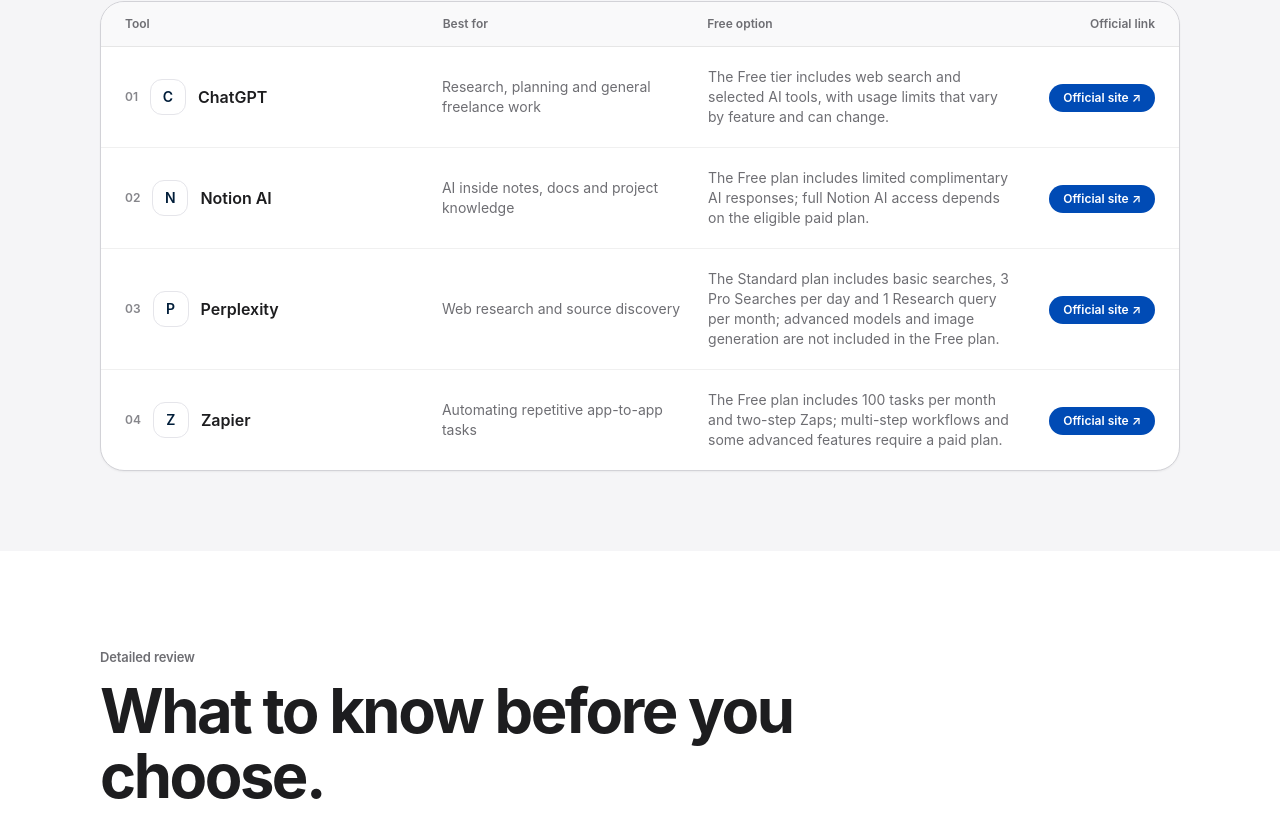
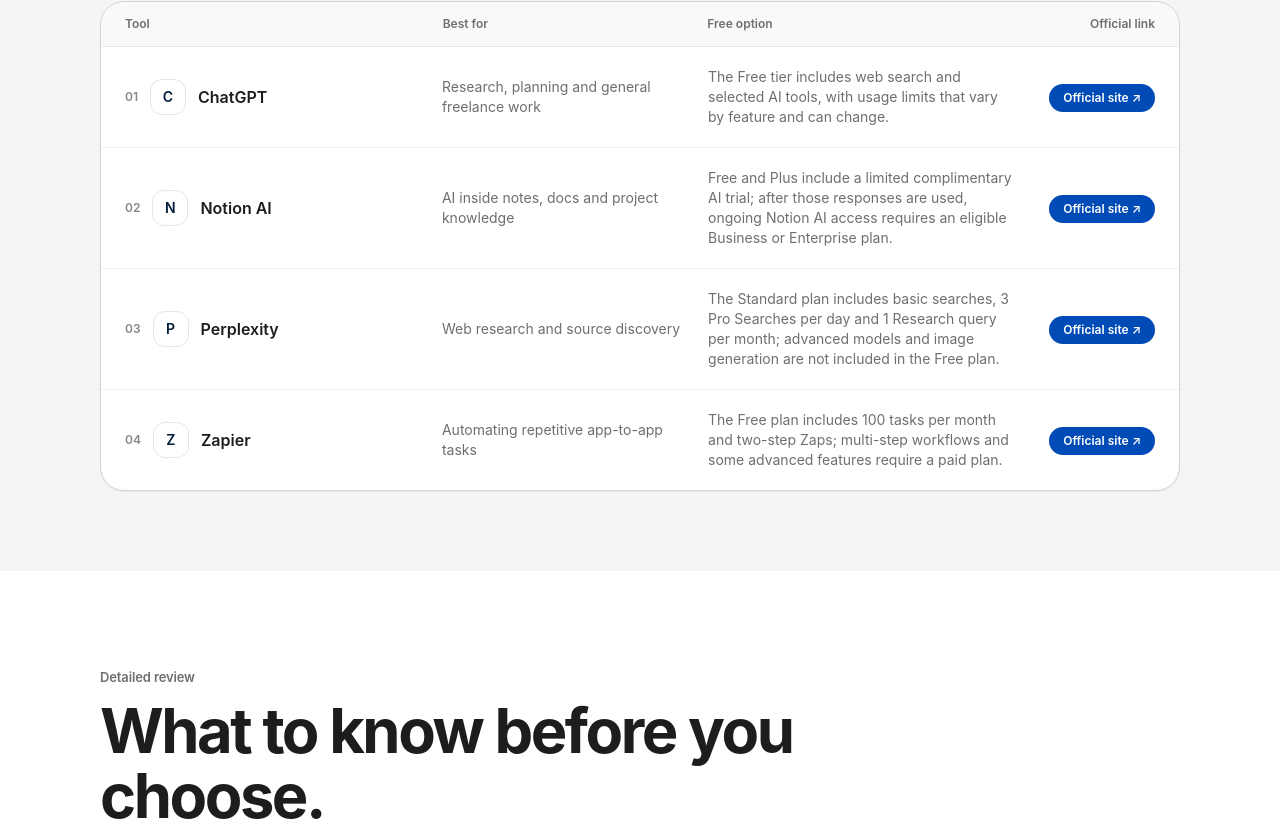
Before and after one commit to LinukaBandara/StackPick, a Next.js app: page /best/ai-productivity-tools-freelancers in a window 1280 px wide. Shown: the part 1348-2180 px from the top of the page. Built offline with nearby package versions, Linux system fonts and the light colour scheme; no server answers.

Commit message:
Clarify Notion AI complimentary trial limit

```diff
--- a/app/best/ai-productivity-tools-freelancers/page.tsx
+++ b/app/best/ai-productivity-tools-freelancers/page.tsx
@@ -18,7 +18,7 @@ export default function Page() {
       pricingNote="Plan details checked November 7, 2026. Perplexity Standard Free currently lists basic searches, 3 Pro Searches/day and 1 Research query/month. Notion AI is complimentary trial usage on Free/Plus; once used, continuing AI requires an eligible Business/Enterprise plan. Zapier Free lists 100 tasks/month and two-step Zaps. ChatGPT Free limits vary by feature. Review client-data terms and the cost of usage add-ons before depending on any feature."
       tools={[
         { name: "ChatGPT", bestFor: "Research, planning and general freelance work", freeOption: "The Free tier includes web search and selected AI tools, with usage limits that vary by feature and can change.", tradeoff: "Flexible, but you must build your own workflow around it.", url: "https://chatgpt.com/pricing/" },
-        { name: "Notion AI", bestFor: "AI inside notes, docs and project knowledge", freeOption: "The Free plan includes limited complimentary AI responses; full Notion AI access depends on the eligible paid plan.", tradeoff: "Most useful if your work already lives in Notion.", url: "https://www.notion.com/help/complimentary-ai-responses" },
+        { name: "Notion AI", bestFor: "AI inside notes, docs and project knowledge", freeOption: "Free and Plus include a limited complimentary AI trial; after those responses are used, ongoing Notion AI access requires an eligible Business or Enterprise plan.", tradeoff: "Most useful if your work already lives in Notion.", url: "https://www.notion.com/help/complimentary-ai-responses" },
         { name: "Perplexity", bestFor: "Web research and source discovery", freeOption: "The Standard plan includes basic searches, 3 Pro Searches per day and 1 Research query per month; advanced models and image generation are not included in the Free plan.", tradeoff: "Sources still need to be checked before client-facing use.", url: "https://www.perplexity.ai/help-center/en/articles/11187416-which-perplexity-subscription-plan-is-right-for-you" },
         { name: "Zapier", bestFor: "Automating repetitive app-to-app tasks", freeOption: "The Free plan includes 100 tasks per month and two-step Zaps; multi-step workflows and some advanced features require a paid plan.", tradeoff: "Automation value depends on the workflows and apps you connect.", url: "https://zapier.com/pricing" },
       ]}
```
